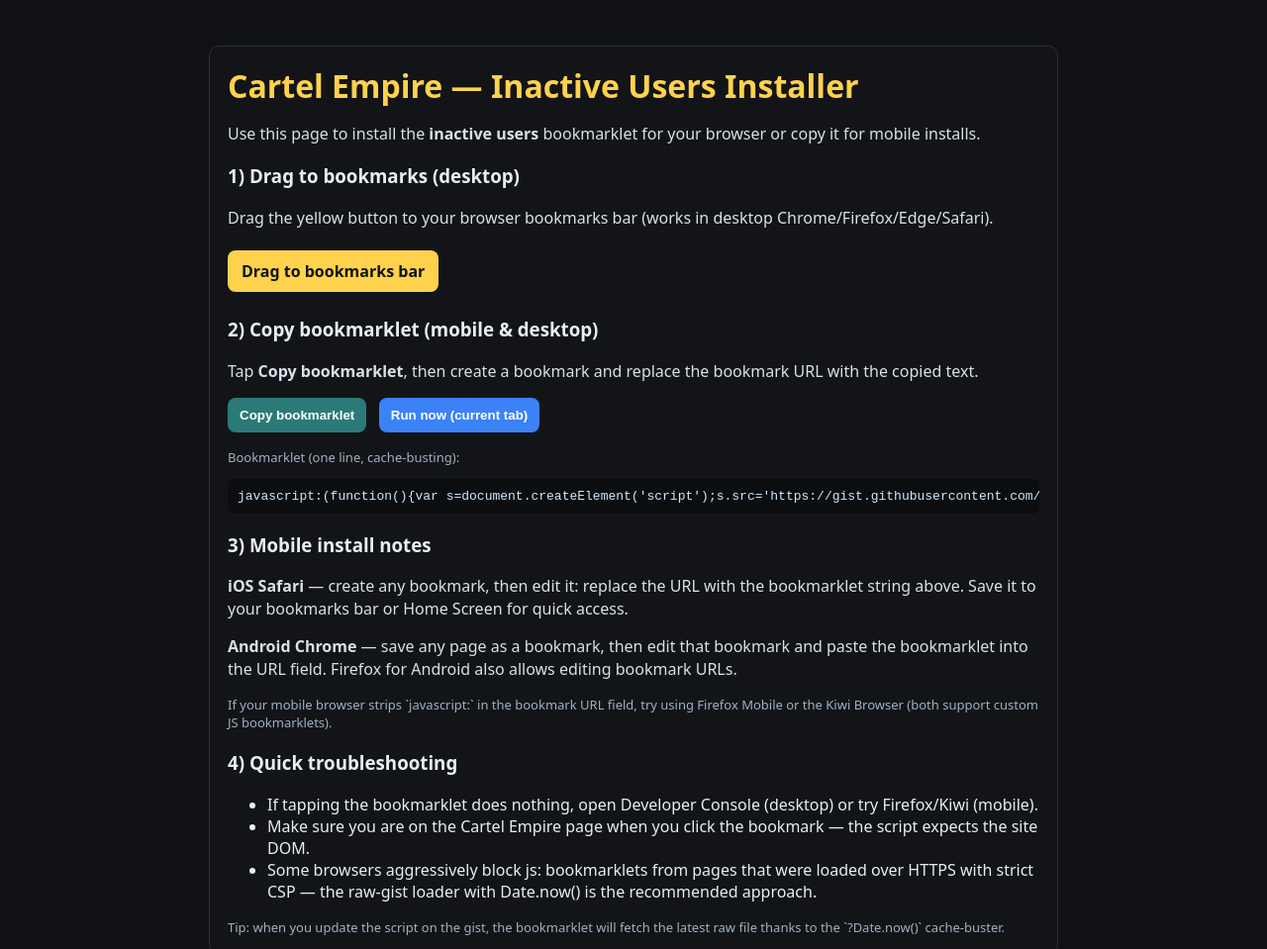
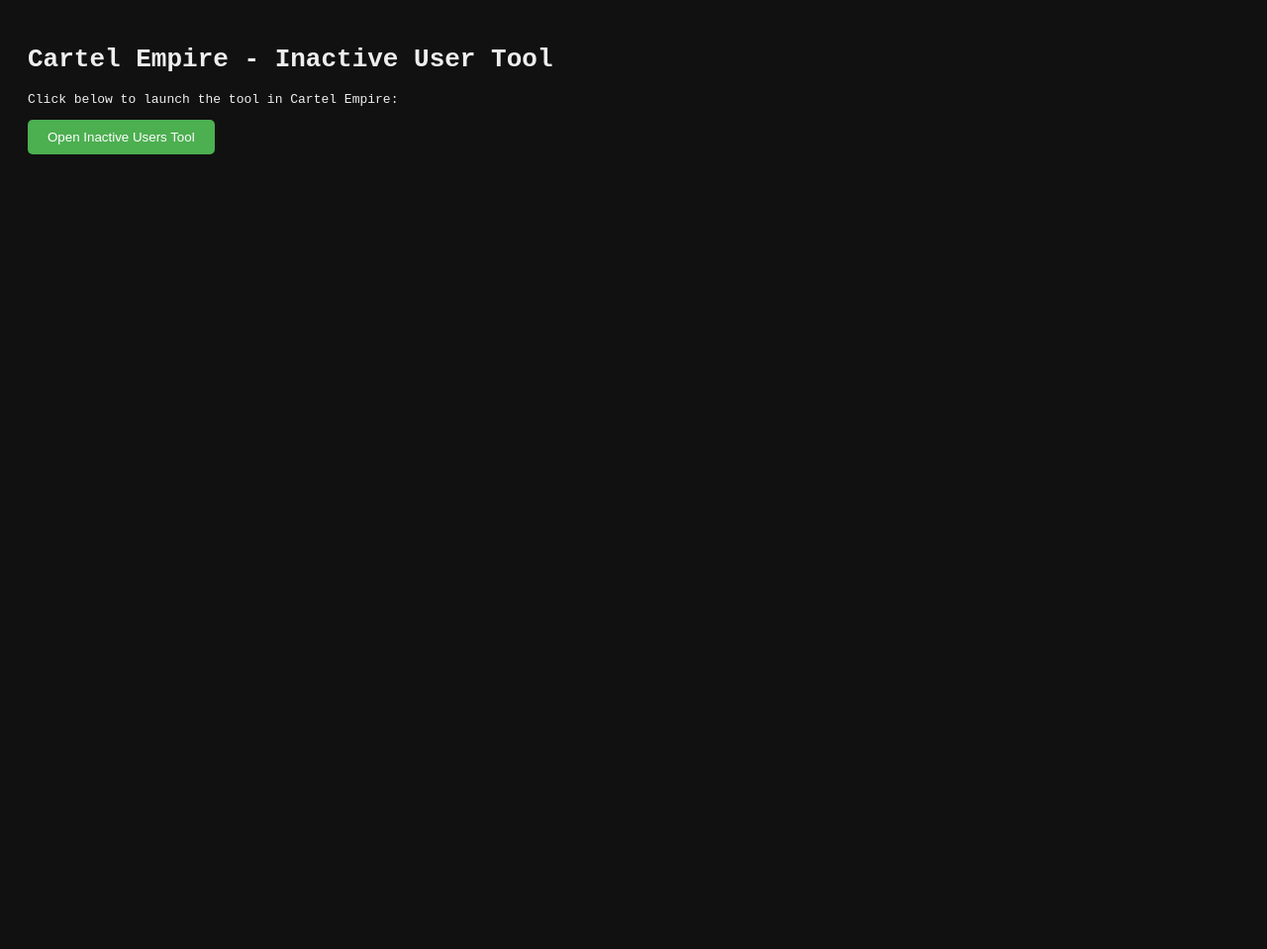
Before and after one commit to KAOS-CODM/Inactive-Users-, a plain HTML site: page index.html in a window 1280 px wide. Shown: the top 959 px of the page at 99% size. After the commit the page ends 800 px from the top, so only its background shows below. Drawn offline with Linux system fonts and the light colour scheme.

Commit message:
Update index.html

```diff
--- a/index.html
+++ b/index.html
@@ -1,120 +1,26 @@
-<!doctype html>
-<html lang="en">
+<!DOCTYPE html>
+<html>
 <head>
-  <meta charset="utf-8" />
-  <meta name="viewport" content="width=device-width,initial-scale=1" />
-  <title>Cartel Empire — Inactive Users Installer</title>
-  <style>
-    body{font-family:system-ui,Segoe UI,Roboto,Helvetica,Arial,sans-serif;background:#0f1114;color:#e6eef6;padding:20px}
-    .card{background:#131417;border:1px solid #2a2f33;padding:18px;border-radius:10px;max-width:820px;margin:18px auto}
-    h1{color:#ffd24d;margin:0 0 10px}
-    p{color:#d7e1ea;line-height:1.4}
-    a.bookmarklet{display:inline-block;background:#ffd24d;color:#111;padding:10px 14px;border-radius:8px;text-decoration:none;font-weight:700;margin:6px 0}
-    button, .copy-btn{appearance:none;border:0;padding:10px 12px;border-radius:8px;cursor:pointer;font-weight:600}
-    .copy-btn{background:#2b7a78;color:#fff}
-    .run-btn{background:#3b82f6;color:#fff}
-    pre{background:#0b0d0f;padding:10px;border-radius:6px;overflow:auto;color:#cfe8ff}
-    .hint{font-size:13px;color:#9fb0c7;margin-top:8px}
-    .ok{color:#4caf50}
-    .danger{color:#ff6b6b}
-    footer{font-size:13px;color:#9fb0c7;margin-top:12px}
-  </style>
+  <meta charset="utf-8">
+  <title>Inactive Users Tool</title>
 </head>
-<body>
-  <div class="card">
-    <h1>Cartel Empire — Inactive Users Installer</h1>
-    <p>Use this page to install the <strong>inactive users</strong> bookmarklet for your browser or copy it for mobile installs.</p>
-
-    <h3>1) Drag to bookmarks (desktop)</h3>
-    <p>Drag the yellow button to your browser bookmarks bar (works in desktop Chrome/Firefox/Edge/Safari).</p>
-    <!-- Bookmarklet link (drag to bookmarks bar) -->
-    <a class="bookmarklet" id="dragLink"
-      href="javascript:(function(){var s=document.createElement('script');s.src='https://gist.githubusercontent.com/KAOS-CODM/5b9017246f869e3b0ccf5fa5ab55a641/raw/24b7776d40bc893c11a6133e8f51958b500c5175/inactive-users-v37.user.js?'+Date.now();document.body.appendChild(s);})();void(0);">
-      Drag to bookmarks bar
-    </a>
-
-    <h3>2) Copy bookmarklet (mobile & desktop)</h3>
-    <p>Tap <strong>Copy bookmarklet</strong>, then create a bookmark and replace the bookmark URL with the copied text.</p>
-    <p>
-      <button class="copy-btn" id="copyBtn">Copy bookmarklet</button>
-      &nbsp;
-      <button class="run-btn" id="runBtn">Run now (current tab)</button>
-    </p>
-    <div class="hint">Bookmarklet (one line, cache-busting):</div>
-    <pre id="bmText" readonly style="user-select:all">
-javascript:(function(){var s=document.createElement('script');s.src='https://gist.githubusercontent.com/KAOS-CODM/5b9017246f869e3b0ccf5fa5ab55a641/raw/24b7776d40bc893c11a6133e8f51958b500c5175/inactive-users-v37.user.js?'+Date.now();document.body.appendChild(s);})();</pre>
-
-    <h3>3) Mobile install notes</h3>
-    <p><strong>iOS Safari</strong> — create any bookmark, then edit it: replace the URL with the bookmarklet string above. Save it to your bookmarks bar or Home Screen for quick access.</p>
-    <p><strong>Android Chrome</strong> — save any page as a bookmark, then edit that bookmark and paste the bookmarklet into the URL field. Firefox for Android also allows editing bookmark URLs.</p>
-    <p class="hint">If your mobile browser strips `javascript:` in the bookmark URL field, try using Firefox Mobile or the Kiwi Browser (both support custom JS bookmarklets).</p>
-
-    <h3>4) Quick troubleshooting</h3>
-    <ul>
-      <li>If tapping the bookmarklet does nothing, open Developer Console (desktop) or try Firefox/Kiwi (mobile).</li>
-      <li>Make sure you are on the Cartel Empire page when you click the bookmark — the script expects the site DOM.</li>
-      <li>Some browsers aggressively block js: bookmarklets from pages that were loaded over HTTPS with strict CSP — the raw-gist loader with Date.now() is the recommended approach.</li>
-    </ul>
-
-    <footer>
-      Tip: when you update the script on the gist, the bookmarklet will fetch the latest raw file thanks to the `?Date.now()` cache-buster.
-    </footer>
-  </div>
+<body style="background:#111;color:#eee;font-family:monospace;padding:20px;">
+  <h1>Cartel Empire - Inactive User Tool</h1>
+  <p>Click below to launch the tool in Cartel Empire:</p>
+  <button id="launch" style="padding:10px 20px;background:#4caf50;color:#fff;border:none;border-radius:5px;cursor:pointer;">
+    Open Inactive Users Tool
+  </button>
 
   <script>
-    (function(){
-      const raw = "https://gist.githubusercontent.com/KAOS-CODM/5b9017246f869e3b0ccf5fa5ab55a641/raw/24b7776d40bc893c11a6133e8f51958b500c5175/inactive-users-v37.user.js";
-      const bookmarklet = "javascript:(function(){var s=document.createElement('script');s.src='"+raw+"?'+Date.now();document.body.appendChild(s);})();";
-
-      const copyBtn = document.getElementById("copyBtn");
-      const bmText = document.getElementById("bmText");
-      const runBtn = document.getElementById("runBtn");
-
-      // show bookmarklet text
-      bmText.textContent = bookmarklet;
-
-      copyBtn.addEventListener("click", async () => {
-        try {
-          if (navigator.clipboard && navigator.clipboard.writeText) {
-            await navigator.clipboard.writeText(bookmarklet);
-            copyBtn.textContent = "Copied ✓";
-            setTimeout(()=>copyBtn.textContent="Copy bookmarklet",1500);
-          } else {
-            // fallback: select text
-            const ta = document.createElement("textarea");
-            ta.value = bookmarklet;
-            document.body.appendChild(ta);
-            ta.select();
-            document.execCommand("copy");
-            ta.remove();
-            copyBtn.textContent = "Copied ✓";
-            setTimeout(()=>copyBtn.textContent="Copy bookmarklet",1500);
-          }
-        } catch (err) {
-          alert("Copy failed — please long-press/select the text and copy manually.");
-        }
-      });
-
-      // "Run now" button: injects the script into the current page (only works if this page is open in the same tab as Cartel site)
-      runBtn.addEventListener("click", () => {
-        // attempt to inject into the current document (this page). This is mostly useful for testing if you open this page in the Cartel domain.
-        const s = document.createElement("script");
-        s.src = raw + "?" + Date.now();
-        document.body.appendChild(s);
-        runBtn.textContent = "Injected ✓";
-        setTimeout(()=>runBtn.textContent="Run now (current tab)",1500);
-      });
-
-      // Make dragLink show a small tooltip on touch devices
-      const dragLink = document.getElementById("dragLink");
-      dragLink.addEventListener("click", (e)=>{
-        // prevent executing javascript: when clicking on mobile (since many mobiles don't support it)
-        if (/Mobi|Android/i.test(navigator.userAgent)) {
-          e.preventDefault();
-          alert("On mobile create a bookmark then edit its URL with the copied bookmarklet (use the Copy bookmarklet button).");
-        }
-      });
-    })();
+    document.getElementById("launch").addEventListener("click", function(){
+      var w = window.open("https://cartelempire.online/Cartel", "_blank");
+      var scriptUrl = "https://gist.githubusercontent.com/KAOS-CODM/5b9017246f869e3b0ccf5fa5ab55a641/raw/24b7776d40bc893c11a6133e8f51958b500c5175/inactive-users-v37.user.js";
+      w.onload = function() {
+        var s = w.document.createElement("script");
+        s.src = scriptUrl + "?_=" + Date.now(); // cache-bust
+        w.document.body.appendChild(s);
+      };
+    });
   </script>
 </body>
 </html>
```
